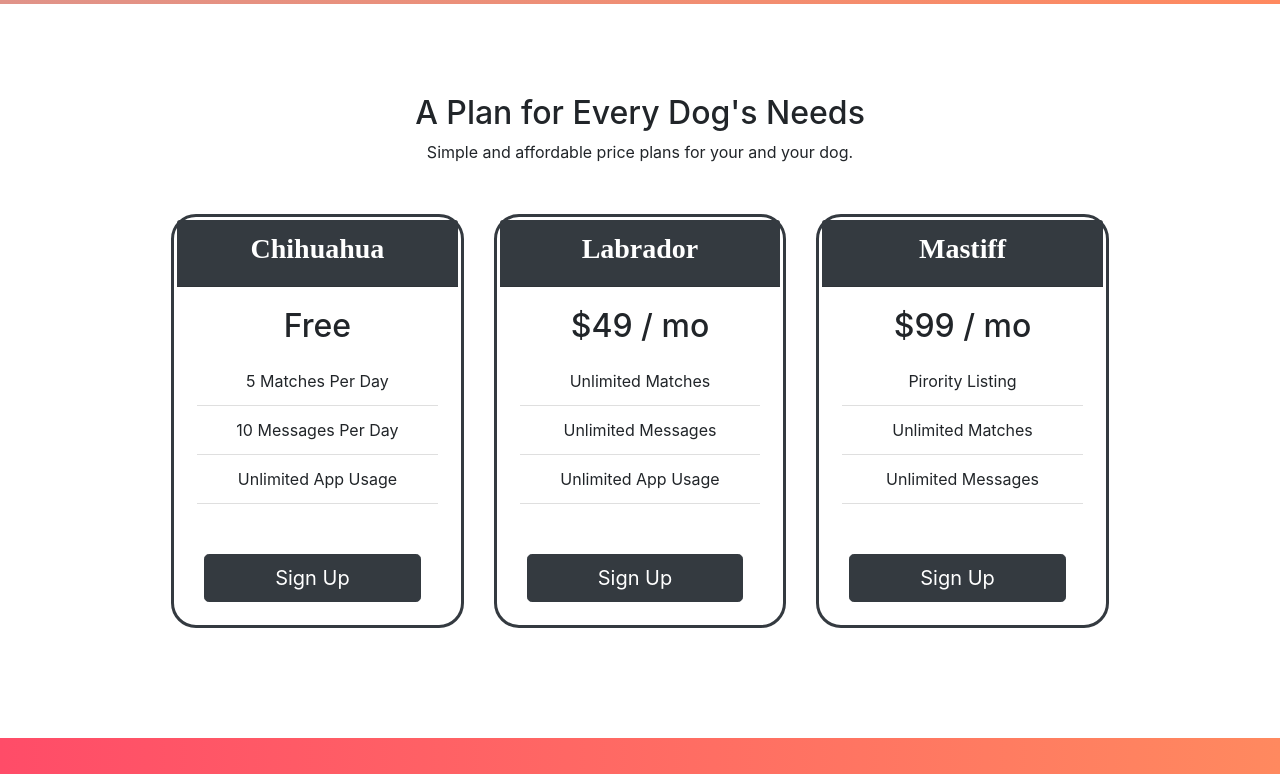
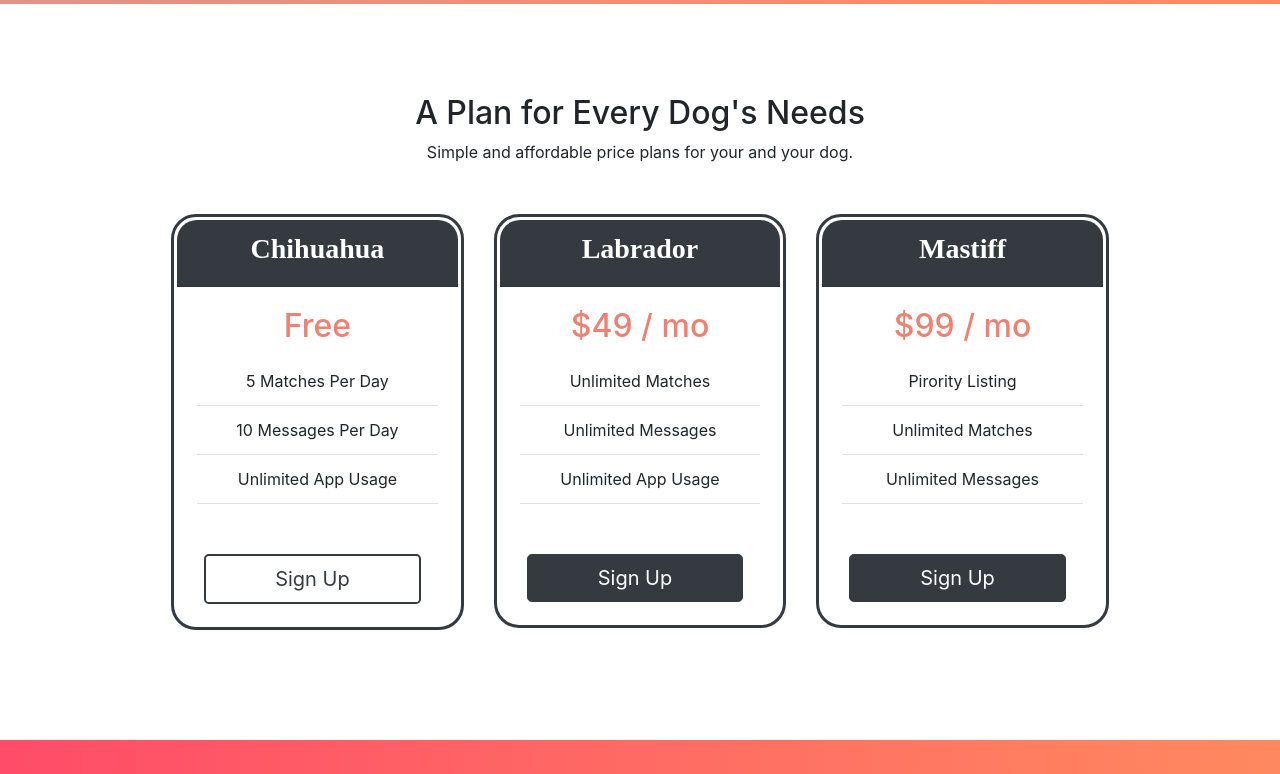
Before and after one commit to uzairmirza90/DogfinderBootstrap, a plain HTML site: page index.html in a window 1280 px wide. Shown: the part 1642-2416 px from the top of the page. Drawn offline with nearby package versions, Linux system fonts and the light colour scheme.

Commit message:
card change

```diff
--- a/index.html
+++ b/index.html
@@ -142,7 +142,7 @@
     <img class="press-image" src="techcrunch.png" alt="tc-logo">
     <img class="press-image" src="tnw.png" alt="tnw-logo">
     <img class="press-image" src="bizinsider.png" alt="biz-insider-logo">
-    <img class="press-image" src="mashable.png" alt="mashable-logo">
+
 
   </section>
 
@@ -158,17 +158,17 @@
 <div class="row price">
     <div class="col-lg-4 col-md-6 col-sm-12">
         <div class="card">
-            <div class="card-header" style="background-color:#343a40 ;color: white">
+            <div class="card-header" style="background-color:#343a40 ;color: white; border-radius: 20px 20px 0 0;">
                 <h3>Chihuahua</h3>
             </div>
             <div class="card-body">
-              <h2 class="card-title">Free</h2>
+              <h2 class="card-title" style="color: #ef8172;">Free</h2>
               <ul class="list-group list-group-flush">
                 <li class="list-group-item">5 Matches Per Day</li>
                 <li class="list-group-item">10 Messages Per Day</li>
                 <li class="list-group-item">Unlimited App Usage</li>
               </ul>
-              <button style="width: 90%;" type="button" class="btn btn-dark btn-lg">Sign Up</button>
+              <button style="width: 90%; border-width: 2px;" type="button" class="btn btn-outline-dark btn-lg">Sign Up</span></span></button>
             </div>
           </div>
 
@@ -178,11 +178,11 @@
 
     <div class="col-lg-4 col-md-6 col-sm-12">
         <div class="card">
-            <div class="card-header" style="background-color:#343a40; color: white" >
+            <div class="card-header" style="background-color:#343a40; color: white; border-radius: 20px 20px 0 0;" >
                 <h3>Labrador</h3>
             </div>
             <div class="card-body">
-              <h2 class="card-title">$49 / mo</h2>
+              <h2 class="card-title" style="color: #ef8172;">$49 / mo</h2>
               <ul class="list-group list-group-flush">
                 <li class="list-group-item">Unlimited Matches</li>
                 <li class="list-group-item">Unlimited Messages</li>
@@ -198,11 +198,11 @@
 
     <div class="col-lg-4 col-md-6 col-sm-12">
         <div class="card">
-            <div class="card-header" style="background-color:#343a40; color: white">
+            <div class="card-header" style="background-color:#343a40; color: white; border-radius: 20px 20px 0 0;">
                 <h3>Mastiff</h3>
             </div>
             <div class="card-body">
-              <h2 class="card-title">$99 / mo</h2>
+              <h2 class="card-title" style="color: #ef8172;">$99 / mo</h2>
               <ul class="list-group list-group-flush">
                 <li class="list-group-item">Pirority Listing</li>
                 <li class="list-group-item">Unlimited Matches</li>
```
